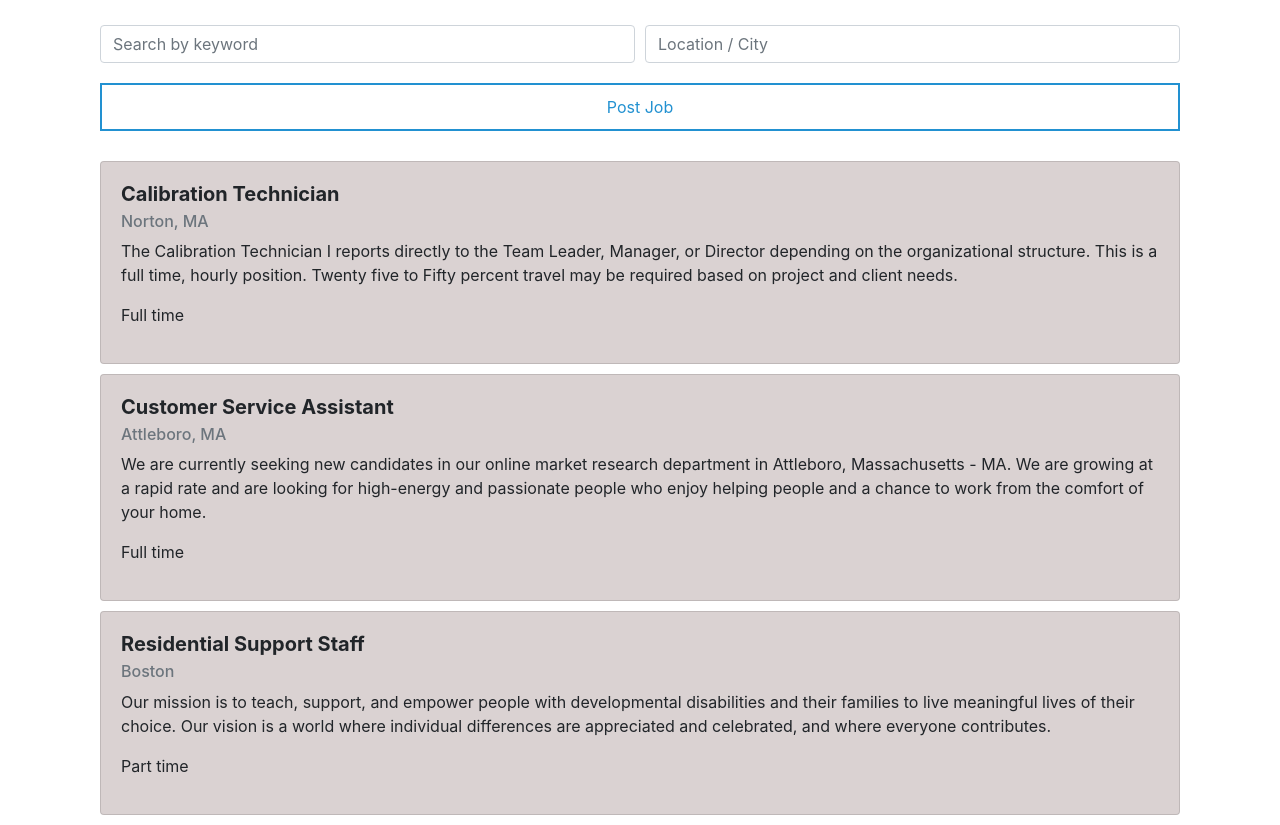
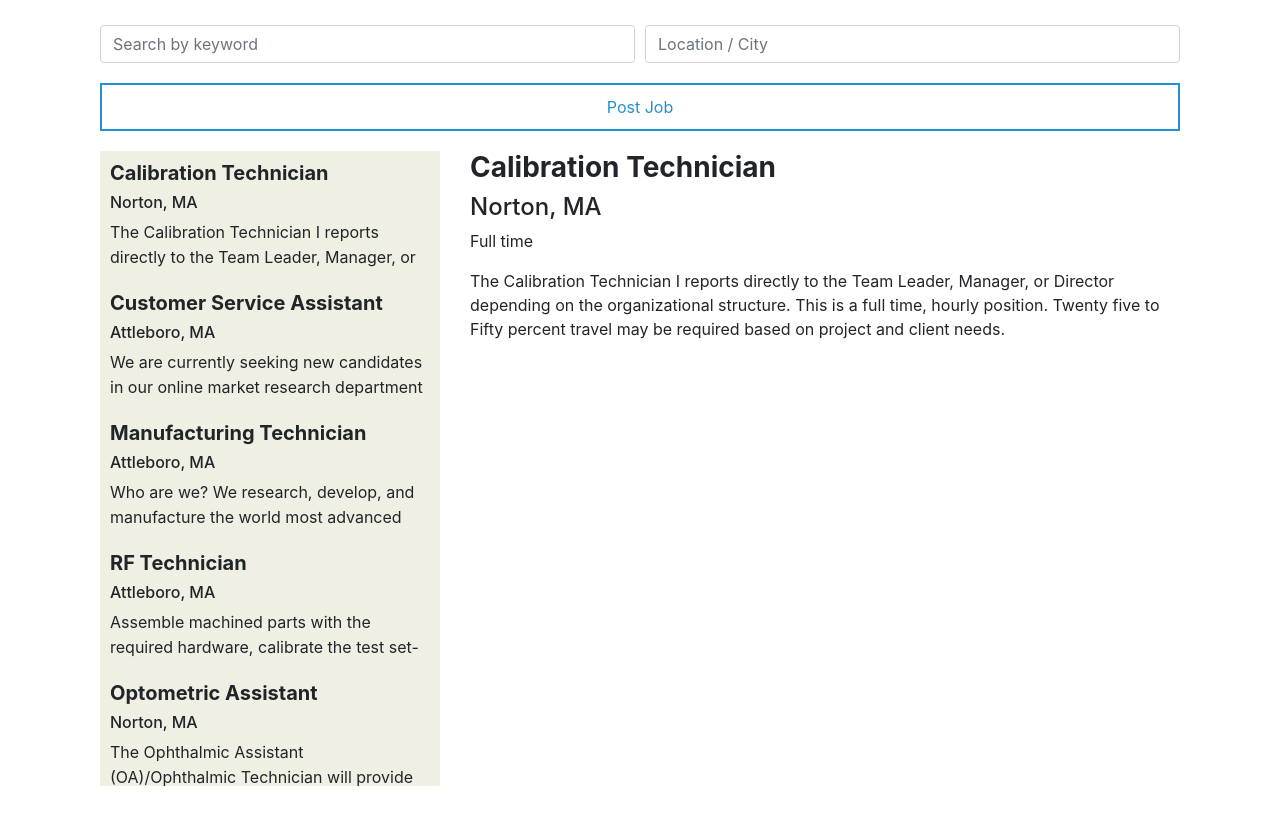
Before and after one commit to Spike002/Findwork, a plain HTML site: page index.html in a window 1280 px wide. Shown: the part 103-928 px from the top of the page. After the commit the page ends 889 px from the top, so only its background shows below. Drawn offline with nearby package versions, Linux system fonts and the light colour scheme.

Commit message:
completed two sides window for job list

```diff
--- a/css/findwork.css
+++ b/css/findwork.css
@@ -17,10 +17,34 @@ textarea{
   height: 150px !important;
 }
 
-.card{
+.search-job-result{
   width: 100%;
-  margin: 10px 0;
-  background-color: #DAD2D2;
+  padding: 10px 10px;
+  margin: 0 0 10px 0;
+  background-color: #F0EFE4;
+  height: 120px;
+  line-height:25px; /* Height / no. of lines to display */
+  overflow:hidden;
+  border-radius: 5px;
+}
+
+.search-job-result p{
+  margin-bottom: 30px;
+}
+
+.leftSide{
+  display: block;
+  background-color: #F0EFE4;
+  height: 635px;
+  overflow: scroll;
+}
+
+
+.rightSide{
+  display: block;
+  background-color: none;
+  height: 635px;
+  overflow: scroll;
 }
 
 #btn-post-job {
@@ -47,10 +71,13 @@ textarea{
   background-color: #fff;
   color: #DEAE2A;
   border: 2px solid #DEAE2A;
+  margin-bottom: 50px;
+
 }
 
 #btn-submit-job:hover{
   background-color: #DEAE2A;
   color: #fff;
   border-radius: 5px;
+
 }
--- /dev/null
+++ b/data.js
@@ -0,0 +1,43 @@
+// initial findwork data
+let findworks = [{
+  id: '315c81c0-bb80-4991-973d-1fec6f190543',
+  title: 'Calibration Technician',
+  location: 'Norton, MA',
+  description: 'The Calibration Technician I reports directly to the Team Leader, Manager, or Director depending on the organizational structure. This is a full time, hourly position. Twenty five to Fifty percent travel may be required based on project and client needs.',
+  type: 'Full time'
+  },
+  {
+    id: '68eea440-ce73-4637-9d11-a58850686887',
+    title: 'Customer Service Assistant',
+    location: 'Attleboro, MA',
+    description: 'We are currently seeking new candidates in our online market research department in Attleboro, Massachusetts - MA. We are growing at a rapid rate and are looking for high-energy and passionate people who enjoy helping people and a chance to work from the comfort of your home.',
+    type: 'Full time'
+  },
+  {
+    id: '68eea440-ce73-4637-9d11-a58850687887',
+    title: 'Manufacturing Technician',
+    location: 'Attleboro, MA',
+    description: 'Who are we? We research, develop, and manufacture the world most advanced inspection and measurement equipment for the semiconductor and nanoelectronics industries. We enable the digital age by pushing the boundaries of technology, creating tools capable of finding defects smaller than a wavelength of visible light. We create smarter processes so that technology leaders can manufacture high-performance chips—the kind in that phone in your pocket, the tablet on your desk and nearly every electronic device you own—faster and better. We re passionate about creating solutions that drive progress and help people do what would not be possible without us. The future is calling. Will you answer?',
+    type: 'Full time'
+  },
+  {
+    id: '68eea440-ce73-4637-9d11-a55850686887',
+    title: 'RF Technician',
+    location: 'Attleboro, MA',
+    description: 'Assemble machined parts with the required hardware, calibrate the test set-up to make measurements based on test plan and create test reports. Understand drawings and assemble the parts accordingly, understanding of network analyzers for testing calibratio, taking S parameters using network analyzer, ability to read test plan to understand the required testing, ability to create test reports from the test data',
+    type: 'part time'
+  },
+  {
+    id: '68eea440-ce73-4637-9d11-a58750686887',
+    title: 'Optometric Assistant',
+    location: 'Norton, MA',
+    description: 'The Ophthalmic Assistant (OA)/Ophthalmic Technician will provide clinical assistance to the Eye Care Service providers by collecting & documenting patients’ medical and ophthalmic data into their electronic health record (EHR); follow up on patients and patient requests; triage patient phone calls and requests; perform routine or special testing procedures independently or with a provider; provide coverage in the Optical Shop as needed and participate in Eye Care Services’ daily operations.',
+    type: 'Full time'
+  },
+  {
+    id: '2cec6955-173f-4889-b33e-a66533c446ae',
+    title: 'Residential Support Staff',
+    location: 'Boston',
+    description: 'Our mission is to teach, support, and empower people with developmental disabilities and their families to live meaningful lives of their choice. Our vision is a world where individual differences are appreciated and celebrated, and where everyone contributes.',
+    type: 'Part time'
+    }]
--- a/findwork.js
+++ b/findwork.js
@@ -1,26 +1,25 @@
-// initial declear findwork data
-let findworks = [{
-  title: 'Calibration Technician',
-  location: 'Norton, MA',
-  description: 'The Calibration Technician I reports directly to the Team Leader, Manager, or Director depending on the organizational structure. This is a full time, hourly position. Twenty five to Fifty percent travel may be required based on project and client needs.',
-  type: 'Full time'
-  },
-  {
-    title: 'Customer Service Assistant',
-    location: 'Attleboro, MA',
-    description: 'We are currently seeking new candidates in our online market research department in Attleboro, Massachusetts - MA. We are growing at a rapid rate and are looking for high-energy and passionate people who enjoy helping people and a chance to work from the comfort of your home.',
-    type: 'Full time'
-  },
-  {
-    title: 'Residential Support Staff',
-    location: 'Boston',
-    description: 'Our mission is to teach, support, and empower people with developmental disabilities and their families to live meaningful lives of their choice. Our vision is a world where individual differences are appreciated and celebrated, and where everyone contributes.',
-    type: 'Part time'
-    }]
 
 const filters = {
   keyword: '',
   location: ''
+}
+
+// Show Full Job
+function showFullJobdescription(id = '315c81c0-bb80-4991-973d-1fec6f190543'){
+  const work = findworks.find(function(findwork){
+    return findwork.id === id
+  })
+  const result = `
+        <div>
+          <h3><strong>${work.title}</strong></h3>
+          <h4>${work.location}</h4>
+          <p>${work.type}</p>
+          <p>${work.description}</p>
+        </div>
+
+  `
+  document.querySelector('#showFullJob').innerHTML = result;
+
 }
 
 
@@ -35,18 +34,15 @@ const renderFindwork = function (findworks, filter){
   })
   document.querySelector('#search-result').innerHTML = " ";
 
-
-  console.log(findByKeywork);
   let result ='';
   // Generate Job list to DOM
   findByKeywork.forEach(function (findwork){
     result += `
-    <div class="card">
-      <div class="card-body">
-        <h5 id="search-result-title" class="card-title"><strong>${findwork.title}</strong></h5>
-        <h6 id="search-result-Location" class="card-subtitle mb-2 text-muted">${findwork.location}</h6>
-        <p id="search-result-description">${findwork.description}</p>
-        <p id="search-result-type">${findwork.type}</p>
+    <div onclick="showFullJobdescription('${findwork.id}')">
+      <div class="search-job-result">
+        <h5><strong>${findwork.title}</strong></h5>
+        <h6>${findwork.location}</h6>
+        <p>${findwork.description}</p>
       </div>
     </div>
     `;
@@ -59,6 +55,8 @@ const renderFindwork = function (findworks, filter){
 
 // Show Default Job list when initial start
 renderFindwork(findworks, filters)
+
+showFullJobdescription(id = '315c81c0-bb80-4991-973d-1fec6f190543')
 
 // Search by location
 document.querySelector('#searchByLocation').addEventListener('input', function (e){
@@ -83,7 +81,9 @@ document.querySelector("#post-job").style.display = "block"
 // Post Job query
 document.querySelector('#post-job').addEventListener('submit', function(e){
   e.preventDefault()
-  findworks.push({
+  const id = uuidv4();
+  findworks.unshift({
+    id: id,
     title: e.target.elements.title.value,
     location: e.target.elements.location.value,
     description: e.target.elements.description.value,
--- a/index.html
+++ b/index.html
@@ -33,9 +33,23 @@
         <button id="btn-submit-job">Submit</button>
       </form>
 
-    <div id='search-result'>
+      <div class="row">
 
-    </div>
+        <div class="col-md-4">
+          <div class="leftSide">
+            <div id='search-result'></div>
+          </div>
+
+        </div>
+
+        <div class="col-md-8">
+          <div class="rightSide">
+              <div id='showFullJob'></div>
+          </div>
+        </div>
+      </div>
+
+
 
   </div>
 
@@ -48,6 +62,8 @@
     <script src="https://code.jquery.com/jquery-3.3.1.slim.min.js" integrity="sha384-q8i/X+965DzO0rT7abK41JStQIAqVgRVzpbzo5smXKp4YfRvH+8abtTE1Pi6jizo" crossorigin="anonymous"></script>
     <script src="https://cdnjs.cloudflare.com/ajax/libs/popper.js/1.14.7/umd/popper.min.js" integrity="sha384-UO2eT0CpHqdSJQ6hJty5KVphtPhzWj9WO1clHTMGa3JDZwrnQq4sF86dIHNDz0W1" crossorigin="anonymous"></script>
     <script src="https://stackpath.bootstrapcdn.com/bootstrap/4.3.1/js/bootstrap.min.js" integrity="sha384-JjSmVgyd0p3pXB1rRibZUAYoIIy6OrQ6VrjIEaFf/nJGzIxFDsf4x0xIM+B07jRM" crossorigin="anonymous"></script>
+    <script src="http://wzrd.in/standalone/uuid%2Fv4@latest"></script>
+    <script src="data.js"></script>
     <script src="findwork.js"></script>
   </body>
 </html>
```
